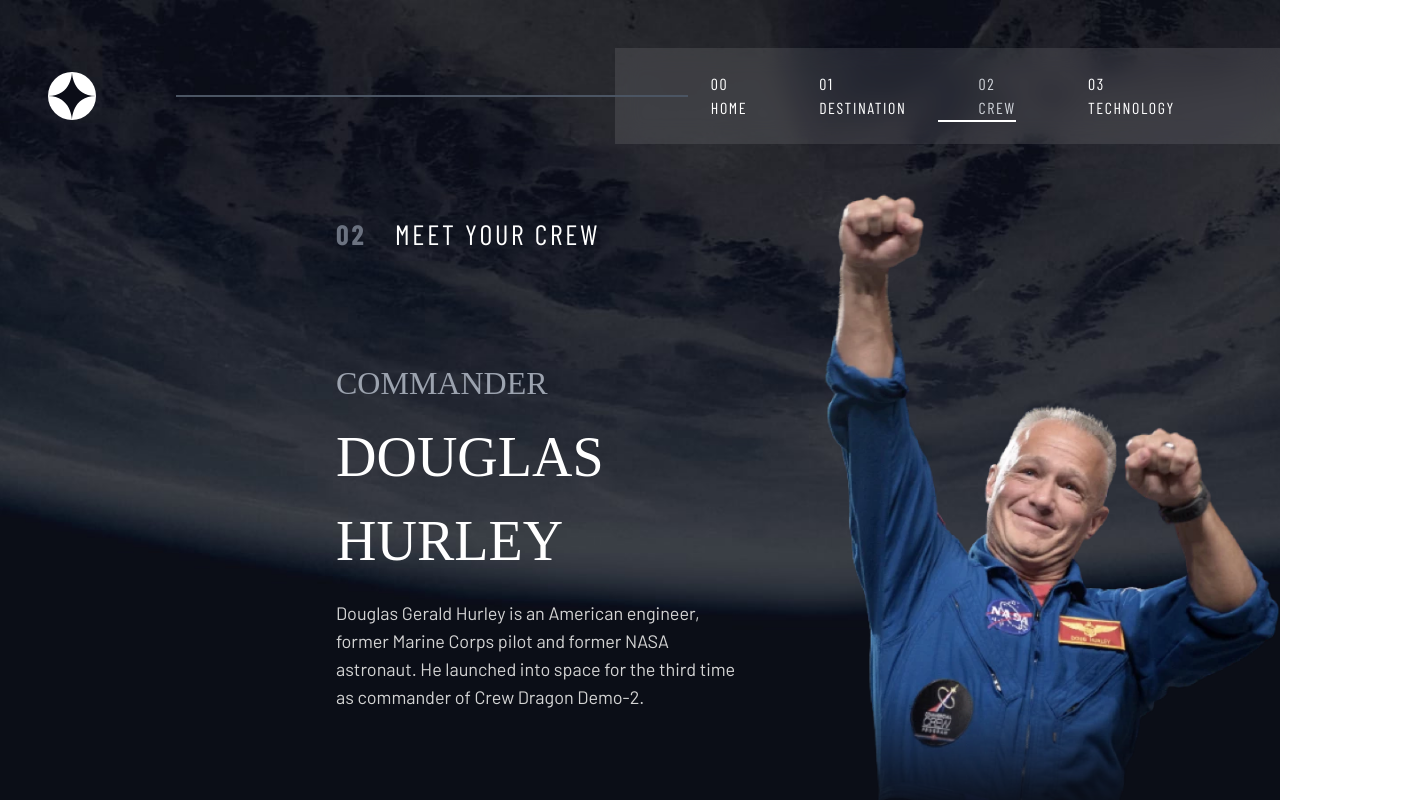
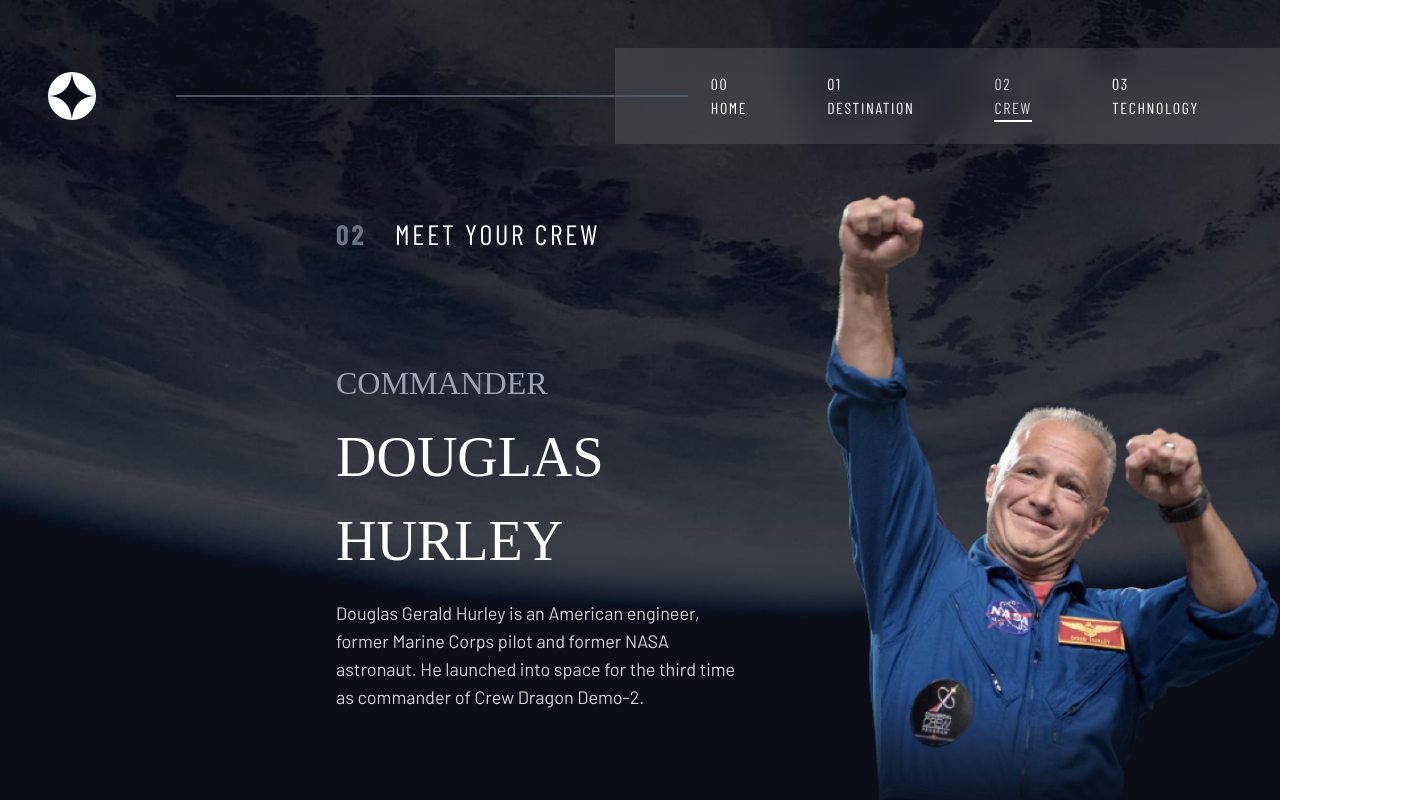
Before and after one commit to JhonierSantana/space-tourism-website, a React (Vite) app in the folder space-tourism/: page /crew in a window 1280 px wide. Shown: the top 800 px of the page, 1423 px wide, since content can reach past the window. Built offline with nearby package versions, Linux system fonts and the light colour scheme; a web font is replaced by a local one.

Commit message:
navbar/hover

```diff
--- a/space-tourism/src/components/NavBar.jsx
+++ b/space-tourism/src/components/NavBar.jsx
@@ -10,21 +10,21 @@ const Navbar = () => {
 
       <div className="flex border border-gray-600 border-solid h-0.5 w-2/5 ml-32 absolute z-10"></div>
 
-      <div className="flex bg-opacity-10 bg-white h-24 w-54p items-center backdrop-blur-md">
-        <ul className="flex font-barlow-condensed space-x-8 text-white tracking-widest w-max m-auto">
-          <li className="relative mr-10 ml-24">
+      <div className="flex bg-opacity-10 bg-white h-24 w-54p items-center backdrop-blur-md relative">
+        <ul className="flex font-barlow-condensed gap-10 text-white tracking-widest w-max m-auto ">
+          <li className="relative ml-24">
             <NavLink
               to="/"
               className={({ isActive }) =>
                 isActive
                   ? "text-gray-300 after:absolute after:left-0 after:bottom-[-2px] after:w-full after:h-[2px] after:bg-white"
-                  : ""
+                  : "hover:text-gray-400 hover:underline"
               }
             >
               <span className="mr-1">00</span> HOME
             </NavLink>
           </li>
-          <li className="relative">
+          <li className="relative ml-10">
             <NavLink
               to="/destination"
               className={({ isActive }) =>
@@ -36,7 +36,7 @@ const Navbar = () => {
               <span className="mr-1">01</span> DESTINATION
             </NavLink>
           </li>
-          <li className="relative pl-10">
+          <li className="relative ml-10">
             <NavLink
               to="/crew"
               className={({ isActive }) =>
@@ -48,7 +48,7 @@ const Navbar = () => {
               <span className="mr-1">02</span> CREW
             </NavLink>
           </li>
-          <li className="relative pl-10 pr-56">
+          <li className="relative ml-10 mr-56">
             <NavLink
               to="/technology"
               className={({ isActive }) =>
```
